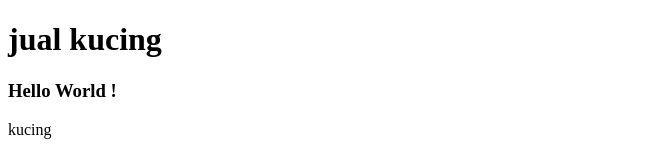
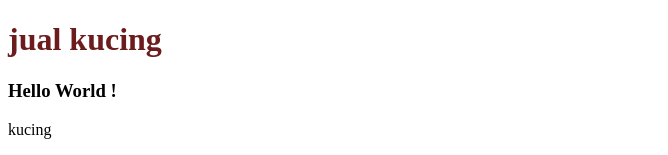
Before and after one commit to Ridelbusiness/Week01, a plain HTML site: page index.html in a window 1280 px wide. Shown: the top 155 px of the page, without its empty margins (0-668 px from the left). Drawn offline with Linux system fonts and the light colour scheme.

Commit message:
second commit

```diff
--- a/index.html
+++ b/index.html
@@ -8,7 +8,7 @@
 </head>
 <body>
     <header>
-        <h1>jual kucing</h1>
+        <h1 style="color: rgb(108, 28, 28);">jual kucing</h1>
     </header>
     <h3>Hello World !</h3>
     <p>kucing</p>
```
